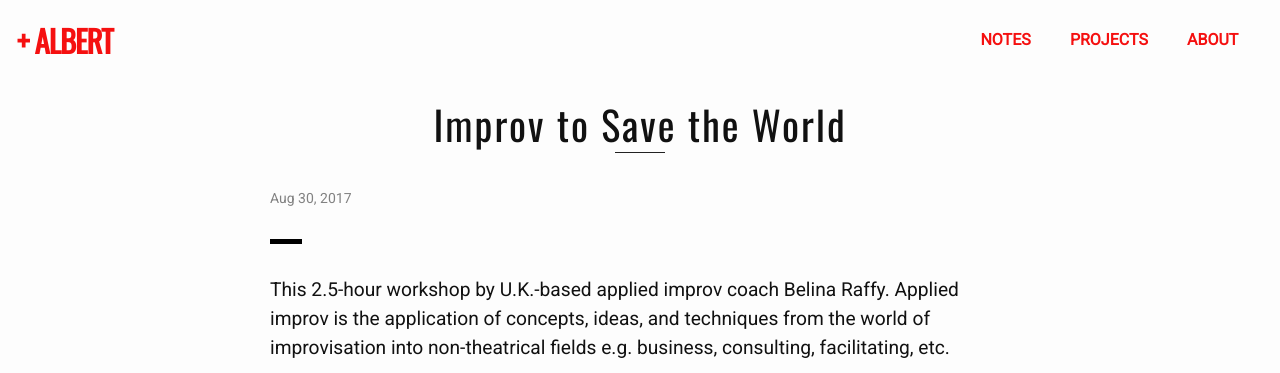
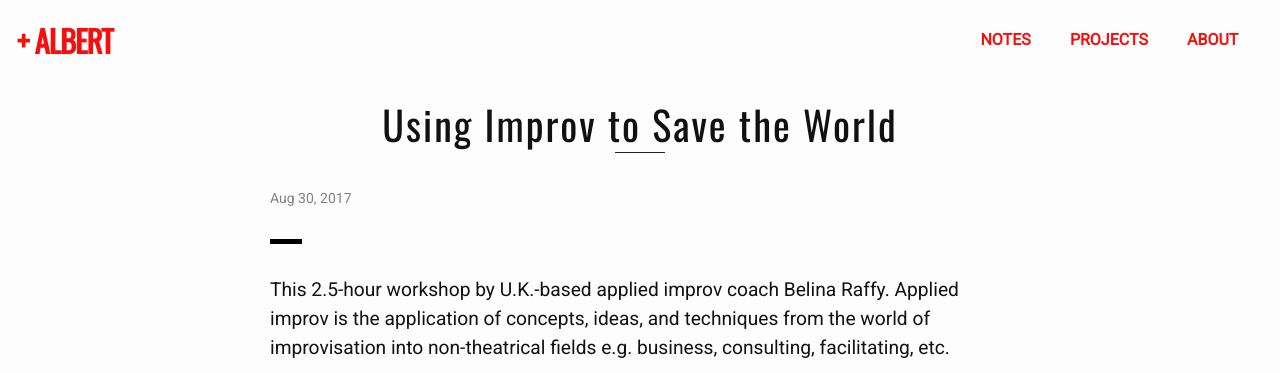
Before and after one commit to centros4520/t-2021, a Jekyll site: the page built from _posts/2017-08-30-workshop-improvsavetheworld.md, in a window 1280 px wide and 900 px high, cut to the strip 0-373 px from the top of the window. Built offline with Jekyll 4.4.1, drawn with Linux system fonts in a browser that asks for light colours.

Commit message:
Update content

```diff
--- a/_posts/2017-08-30-workshop-improvsavetheworld.md
+++ b/_posts/2017-08-30-workshop-improvsavetheworld.md
@@ -1,6 +1,6 @@
 ---
 layout: post
-title: "Improv to Save the World"
+title: "Using Improv to Save the World"
 category: workshop
 excerpt_separator: <!--more-->
 ---
@@ -8,16 +8,16 @@
 This 2.5-hour workshop by U.K.-based applied improv coach Belina Raffy. Applied improv is the application of concepts, ideas, and techniques from the world of improvisation into non-theatrical fields e.g. business, consulting, facilitating, etc.
 
 <!--more-->
-{% include image-full.html file="/2017/8/save-board.jpg" alt="Lesson" height="400px"%}
+{% include image-full.html file="/2017/8/save-team.jpg" alt="Group Photo" height="400px"%}
 
 Many exercises, activities and games use in applied improvisation are designed to encourage risk taking, playfulness, team building and to be in the moment. In this way, participants could challenge their existing mindset, develop their creative potential and overtime increase their confidence while having fun.
-
-{% include image-full.html file="/2017/8/save-team.jpg" alt="Group Photo" height="400px"%}
 
 Belina highlighted the core practice of improvisation as described by Robert Poynton’s “Everything’s an Offer": to let go (mindset or practices that not serving us at the moment), notice more (well being, others, and resources that we have) and use everything that comes - all done using “Yes, And” attitude in the service of change.  She designed the workshop for changemakers based following topics:
 Useful mindsets for the 'inner game' of creating change
 Practicing the art of engaging others to create better solutions
 Deep listening, acting on intuition, and using short turn taking as a way to navigate complex adaptive systems.
+
+{% include image-full.html file="/2017/8/save-board.jpg" alt="Lesson" height="400px"%}
 
 Some Improv exercise played
 
```
